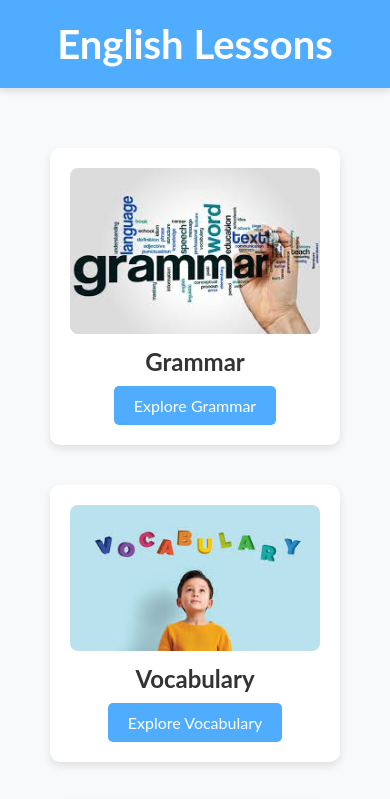
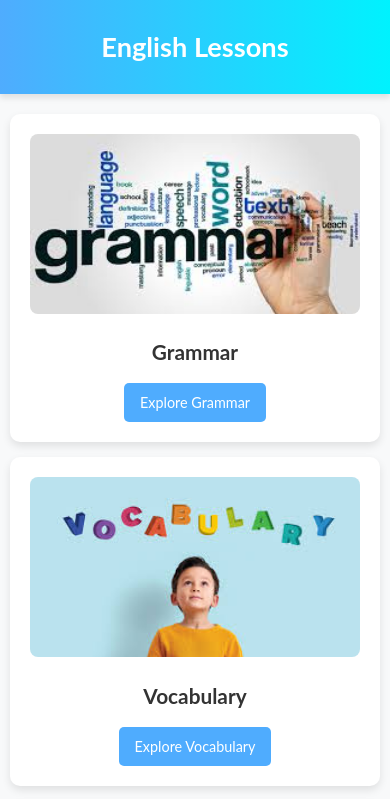
Before and after one commit to latifaDevelopper/english-website, a plain HTML site: page lessons.html in a window 390 px wide. Shown: the top 799 px of the page. Drawn offline with Linux system fonts and the light colour scheme.

Commit message:
Update lessons.html

```diff
--- a/lessons.html
+++ b/lessons.html
@@ -5,17 +5,24 @@
   <meta name="viewport" content="width=device-width, initial-scale=1.0">
   <title>Lessons - Learn English Now</title>
   <style>
+    /* Base Reset */
+    * {
+      box-sizing: border-box;
+    }
+
     body {
       margin: 0;
       font-family: 'Lato', sans-serif;
-            background-color: #f8f9fa; /* Light gray background */
+      background-color: #f8f9fa;
       color: #333;
+      line-height: 1.6;
     }
 
+    /* Header */
     header {
       text-align: center;
-            padding: 20px;
-            background-color: #4facfe;
+      padding: 40px 20px;
+      background: linear-gradient(90deg, #4facfe, #00f2fe);
       color: white;
       box-shadow: 0 4px 6px rgba(0, 0, 0, 0.1);
     }
@@ -25,37 +32,43 @@
       font-size: 2.5rem;
     }
 
+    /* Categories Container */
     .categories {
       display: flex;
-            justify-content: space-around;
+      justify-content: center;
       flex-wrap: wrap;
-            padding: 40px 20px;
+      gap: 30px;
+      padding: 50px 20px;
+      max-width: 1200px;
+      margin: 0 auto;
     }
 
+    /* Category Cards */
     .category {
       text-align: center;
       background-color: white;
       border-radius: 10px;
       box-shadow: 0 4px 8px rgba(0, 0, 0, 0.1);
-            width: 250px;
+      width: 280px;
       padding: 20px;
-            margin: 20px;
       transition: transform 0.3s, background-color 0.3s;
     }
 
     .category:hover {
       transform: scale(1.05);
-            background-color: #e3f2fd; /* Light blue hover effect */
+      background-color: #e3f2fd;
     }
 
     .category img {
       width: 100%;
+      height: 180px;
+      object-fit: cover;
       border-radius: 8px;
     }
 
     .category h2 {
       font-size: 1.5rem;
-            margin: 10px 0;
+      margin: 15px 0;
     }
 
     .category a {
@@ -70,9 +83,10 @@
     }
 
     .category a:hover {
-            background-color: #1d8cf8; /* Darker blue */
+      background-color: #1d8cf8;
     }
 
+    /* Example Section */
     .example {
       margin: 40px auto;
       width: 80%;
@@ -106,9 +120,76 @@
 
     .example-answer {
       font-size: 1.2rem;
-            color: #4caf50; /* Green color for answer */
+      color: #4caf50;
       display: none;
       margin-top: 20px;
+    }
+
+    /* RESPONSIVE DESIGN */
+    @media (max-width: 1024px) {
+      header h1 {
+        font-size: 2.2rem;
+      }
+
+      .category {
+        width: 45%;
+      }
+    }
+
+    @media (max-width: 768px) {
+      header h1 {
+        font-size: 1.9rem;
+      }
+
+      .categories {
+        gap: 20px;
+      }
+
+      .category {
+        width: 80%;
+      }
+    }
+
+    @media (max-width: 480px) {
+      header {
+        padding: 25px 10px;
+      }
+
+      header h1 {
+        font-size: 1.7rem;
+      }
+
+      .categories {
+        padding: 20px 10px;
+        gap: 15px;
+      }
+
+      .category {
+        width: 100%;
+        padding: 20px;
+      }
+
+      .category h2 {
+        font-size: 1.3rem;
+      }
+
+      .category a {
+        font-size: 0.9rem;
+        padding: 8px 16px;
+      }
+
+      .example {
+        width: 90%;
+        padding: 15px;
+      }
+
+      .example p {
+        font-size: 1rem;
+      }
+
+      .example button {
+        font-size: 0.9rem;
+      }
     }
   </style>
 </head>
@@ -125,7 +206,7 @@
     </div>
 
     <div class="category">
-            <img src="voc.jpg" alt="Vocabulary" >
+      <img src="voc.jpg" alt="Vocabulary">
       <h2>Vocabulary</h2>
       <a href="vocabulary.html">Explore Vocabulary</a>
     </div>
@@ -137,8 +218,6 @@
     </div>
   </div>
 
-
-
   <script>
     function showAnswer() {
       document.getElementById('answer').style.display = 'block';
```
Lines whose indentation alone changed are shown as unchanged.
